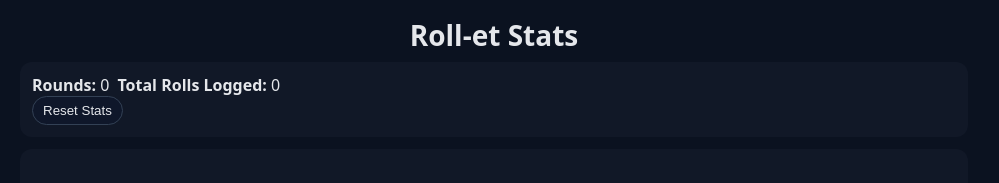
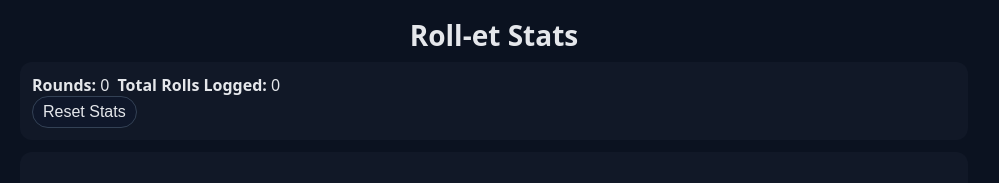
Before and after one commit to dbailey1564/roll-et, a React (Vite) app: page /roll-et/stats in a window 1280 px wide. Shown: the top 183 px of the page, without its empty margins (146-1145 px from the left). Built offline with nearby package versions, Linux system fonts and the light colour scheme.

Commit message:
refactor link button styles

```diff
--- a/src/styles.css
+++ b/src/styles.css
@@ -32,7 +32,7 @@ body{
 .header .left{ justify-self: start; }
 .header .right{ justify-self: end; display:flex; gap:12px; align-items:center; }
 .link-btn{
-  padding: 6px 10px; border-radius: 999px; border: 1px solid #334155; background: #0f172a; color: var(--text); text-decoration: none;
+  padding: 6px 10px; border-radius: 999px; border: 1px solid #334155; background: #0f172a; color: var(--text); font-size: 1rem; text-decoration: none;
 }
 .install-btn{
   padding: 6px 10px; border-radius: 999px; border: 1px solid #334155; background: #0f172a; color: var(--text);
@@ -78,13 +78,7 @@ body{
 
 /* Landing: ensure HOST aligns right and JOIN/HOST match */
 .actions .host-btn{ margin-left: auto; }
-button.link-btn{
-  padding: 6px 10px;
-  border-radius: 999px;
-  border: 1px solid #334155;
-  background: #0f172a;
-  color: var(--text);
-}
+button.link-btn{ appearance: none; -webkit-appearance: none; }
 
 .table-wrap{ background: var(--panel); padding: 12px; border-radius: 12px; margin: 12px 0; }
 
```
